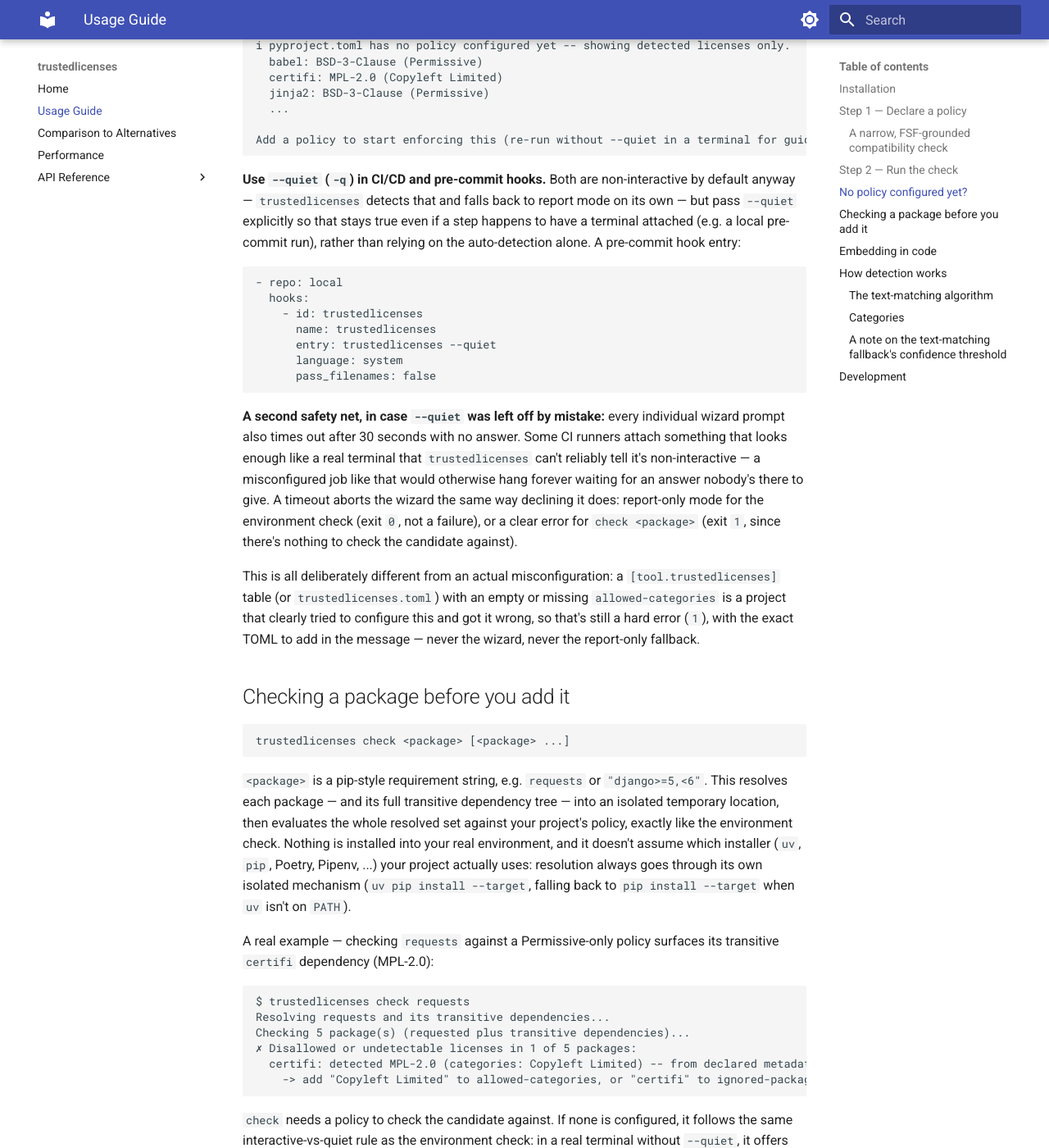
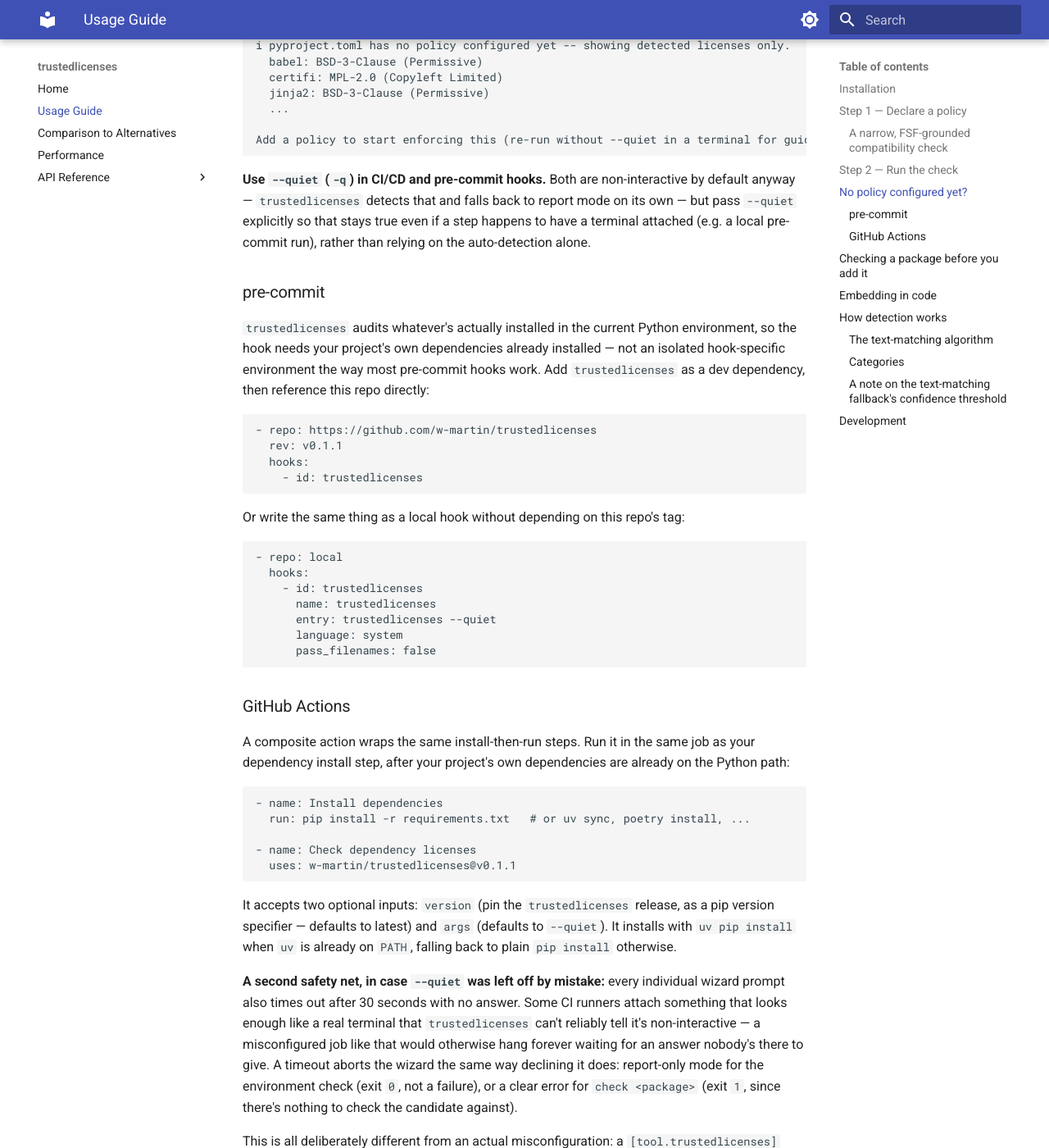
Before and after one commit to w-martin/trustedlicenses, an MkDocs documentation site: the page built from docs/usage.md, in a window 1280 px wide and 1400 px high, scrolled down 4246 px. Shown: the whole window at 82% size. Built offline with MkDocs 1.6.1 and Material for MkDocs 9.7.7, drawn with Linux system fonts in a browser that asks for light colours.

Commit message:
Adds pre commit hook and github action

````diff
--- a/docs/usage.md
+++ b/docs/usage.md
@@ -221,7 +221,23 @@
 default anyway — `trustedlicenses` detects that and falls back to report mode on its
 own — but pass `--quiet` explicitly so that stays true even if a step happens to have
 a terminal attached (e.g. a local pre-commit run), rather than relying on the
-auto-detection alone. A pre-commit hook entry:
+auto-detection alone.
+
+### pre-commit
+
+`trustedlicenses` audits whatever's actually installed in the current Python
+environment, so the hook needs your project's own dependencies already installed —
+not an isolated hook-specific environment the way most pre-commit hooks work. Add
+`trustedlicenses` as a dev dependency, then reference this repo directly:
+
+```yaml
+- repo: https://github.com/w-martin/trustedlicenses
+  rev: v0.1.1
+  hooks:
+    - id: trustedlicenses
+```
+
+Or write the same thing as a local hook without depending on this repo's tag:
 
 ```yaml
 - repo: local
@@ -232,6 +248,25 @@
       language: system
       pass_filenames: false
 ```
+
+### GitHub Actions
+
+A composite action wraps the same install-then-run steps. Run it in the same job as
+your dependency install step, after your project's own dependencies are already on
+the Python path:
+
+```yaml
+- name: Install dependencies
+  run: pip install -r requirements.txt   # or uv sync, poetry install, ...
+
+- name: Check dependency licenses
+  uses: w-martin/trustedlicenses@v0.1.1
+```
+
+It accepts two optional inputs: `version` (pin the `trustedlicenses` release, as a
+pip version specifier — defaults to latest) and `args` (defaults to `--quiet`). It
+installs with `uv pip install` when `uv` is already on `PATH`, falling back to plain
+`pip install` otherwise.
 
 **A second safety net, in case `--quiet` was left off by mistake:** every individual
 wizard prompt also times out after 30 seconds with no answer. Some CI runners attach
````
Also changed, not shown: .pre-commit-hooks.yaml (added, +7 -0 lines), README.md (+37 -1 lines), action.yml (added, +39 -0 lines), 1 other file.
